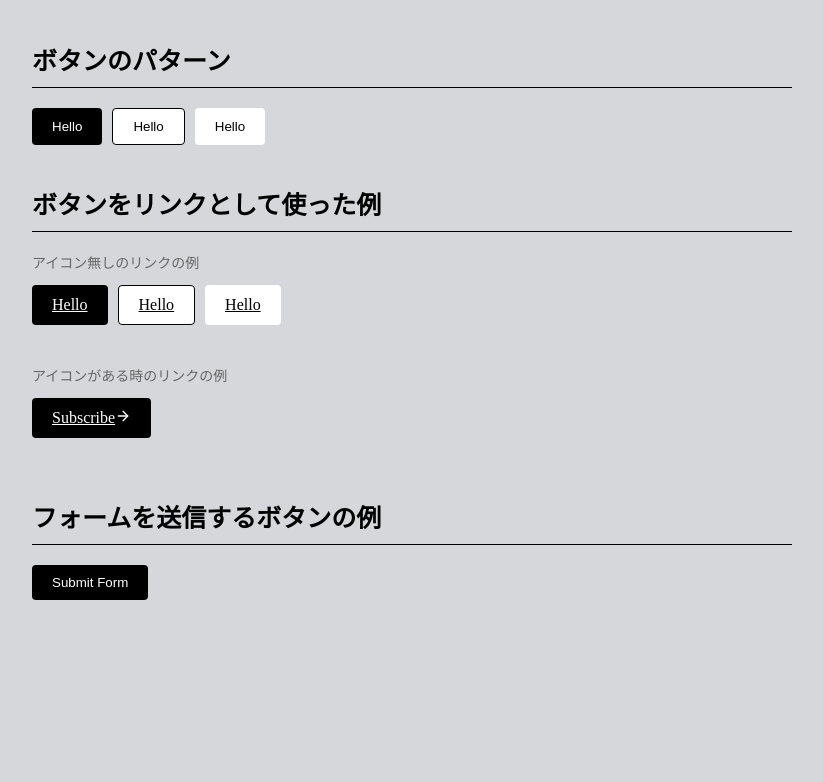
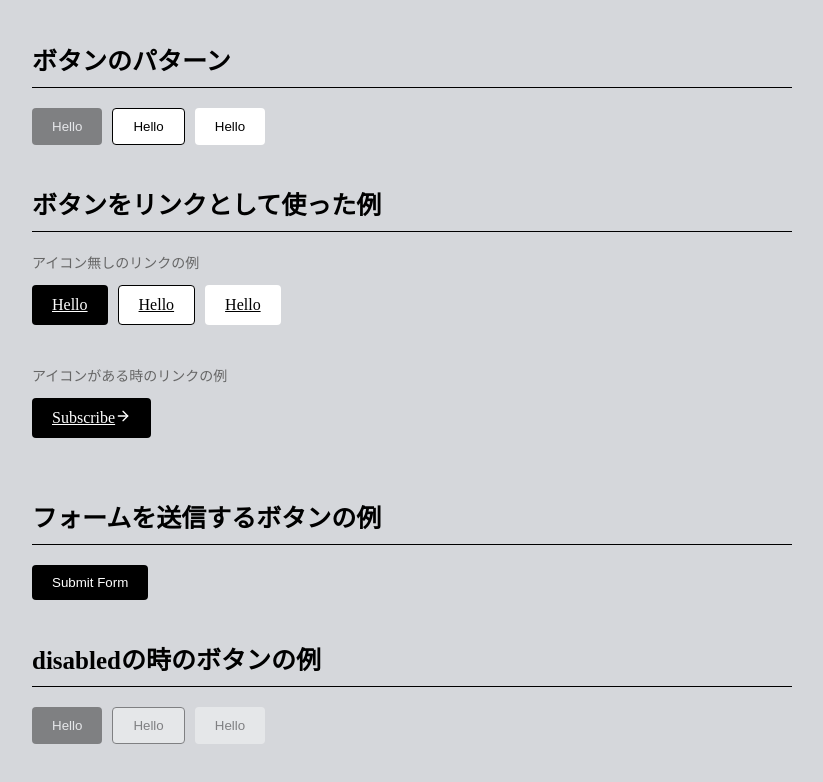
Before and after one commit to OybekJP/ui-components, a React (Vite) app: page / in a window 1280 px wide. Shown: the top 782 px of the page, without its empty margins (228-1051 px from the left). Built offline with nearby package versions, Linux system fonts and the light colour scheme.

Commit message:
disabledの時のボタンの例を作成

```diff
--- a/src/components/Pages/ButtonDemo.tsx
+++ b/src/components/Pages/ButtonDemo.tsx
@@ -13,7 +13,7 @@ export const ButtonDemo = () => {
       <Section>
         <SectionTitle>ボタンのパターン</SectionTitle>
         <ButtonGroup>
-          <Button>Hello</Button>
+          <Button disabled>Hello</Button>
           <Button variant="secondary">Hello</Button>
           <Button variant="tertiary">Hello</Button>
         </ButtonGroup>
@@ -60,6 +60,19 @@ export const ButtonDemo = () => {
           </Button>
         </form>
       </Section>
+
+      <Section>
+        <SectionTitle>disabledの時のボタンの例</SectionTitle>
+        <ButtonGroup>
+          <Button disabled>Hello</Button>
+          <Button variant="secondary" disabled>
+            Hello
+          </Button>
+          <Button variant="tertiary" disabled>
+            Hello
+          </Button>
+        </ButtonGroup>
+      </Section>
     </Container>
   )
 }
```
